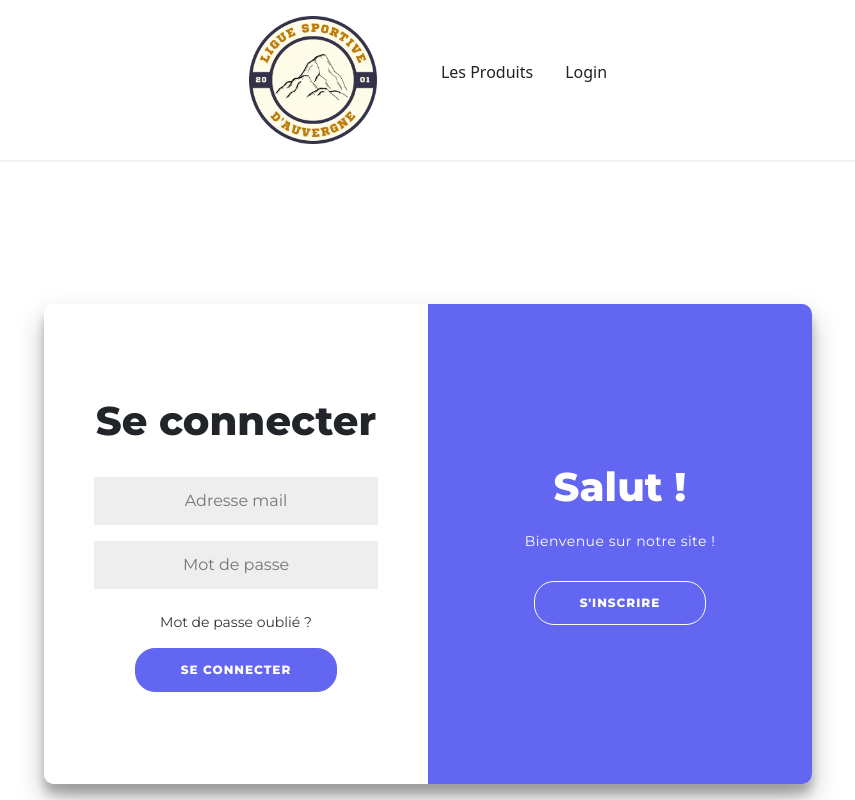
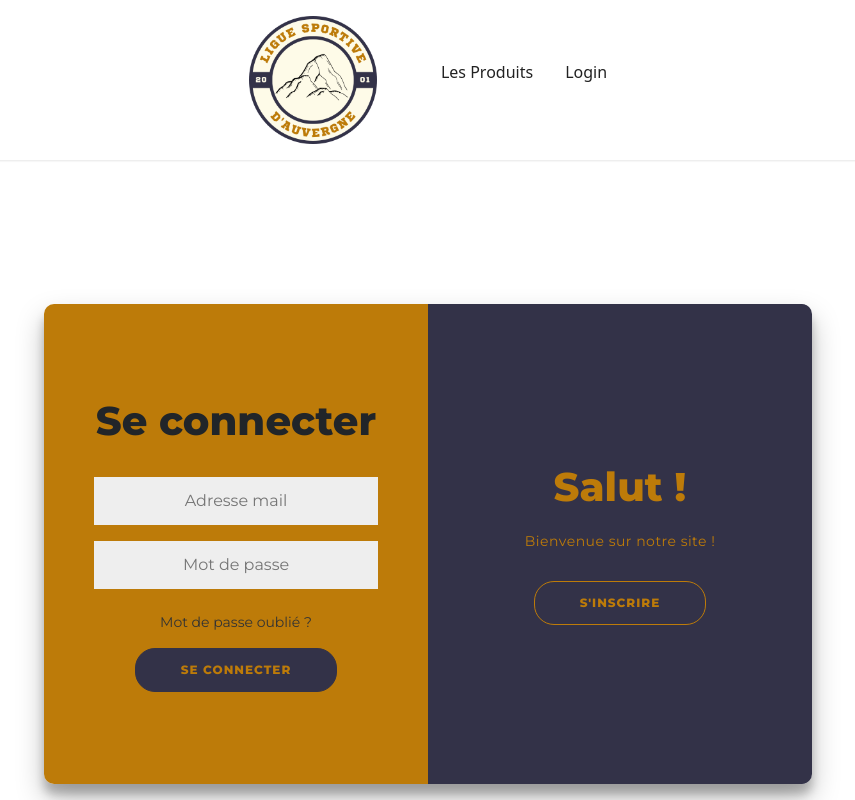
Before and after one commit to Floyey/mern-ligue-sportive, a React (Create React App) app in the folder front/: page /login in a window 1280 px wide. Shown: the top 800 px of the page, without its empty margins (212-1067 px from the left). Built offline with nearby package versions, Linux system fonts and the light colour scheme.

Commit message:
make login to graphic colors

```diff
--- a/front/src/styles/login_signup.css
+++ b/front/src/styles/login_signup.css
@@ -36,9 +36,9 @@
 
 .signIn-signUp button {
   border-radius: 20px;
-  border: 1px solid #6366f1;
-  background-color: #6366f1;
-  color: #ffffff;
+  border: 1px solid #333248;
+  background-color: #333248;
+  color: #bd7b09;
   font-size: 12px;
   font-weight: bold;
   padding: 12px 45px;
@@ -57,11 +57,11 @@
 
 .signIn-signUp button.ghost {
   background-color: transparent;
-  border-color: #ffffff;
+  border-color: #bd7b09;
 }
 
 .signIn-signUp form {
-  background-color: #ffffff;
+  background-color: #bd7b09;
   display: flex;
   align-items: center;
   justify-content: center;
@@ -151,13 +151,13 @@
 }
 
 .signIn-signUp .overlay {
-  background: #6366f1;
-  background: -webkit-linear-gradient(to right, #6366f1, #6366f1);
-  background: linear-gradient(to right, #6366f1, #6366f1);
+  background: #333248;
+  background: -webkit-linear-gradient(to right, #333248, #333248);
+  background: linear-gradient(to right, #333248, #333248);
   background-repeat: no-repeat;
   background-size: cover;
   background-position: 0 0;
-  color: #ffffff;
+  color: #bd7b09;
   position: relative;
   left: -100%;
   height: 100%;
```
